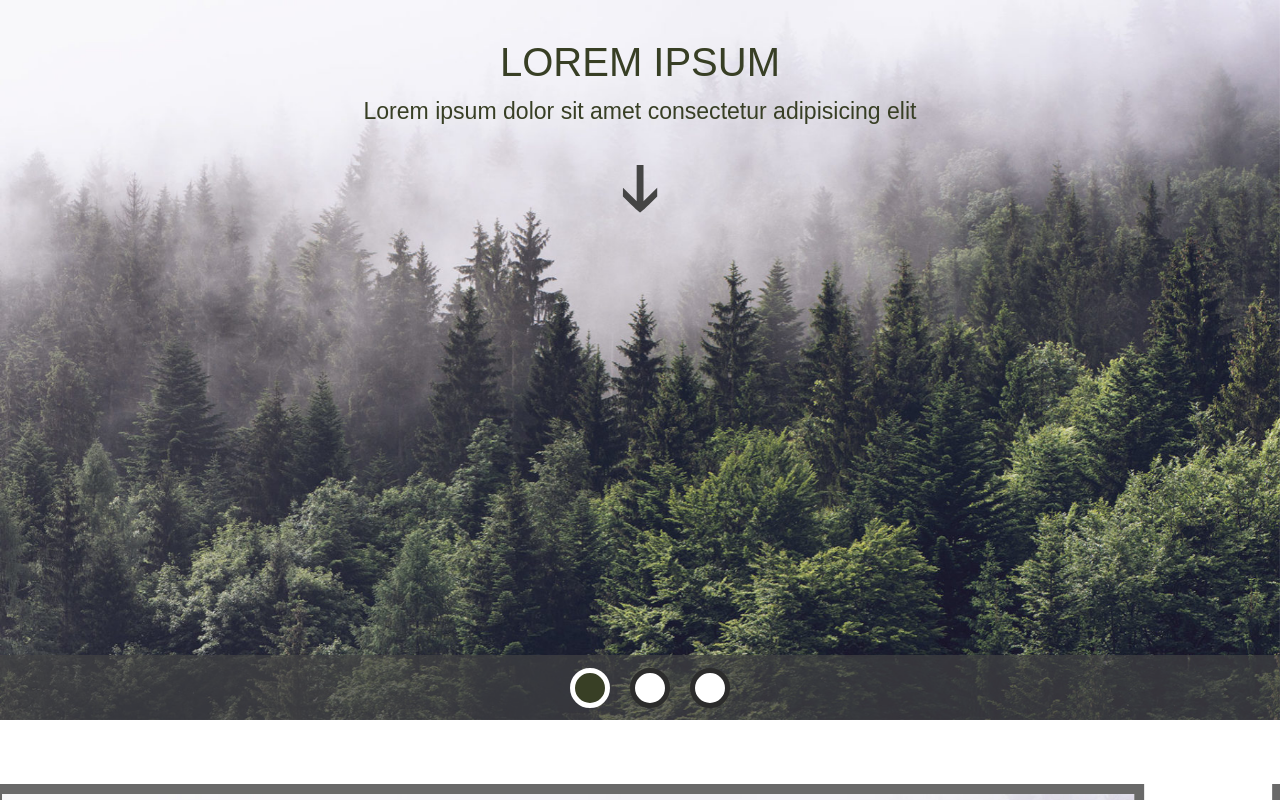
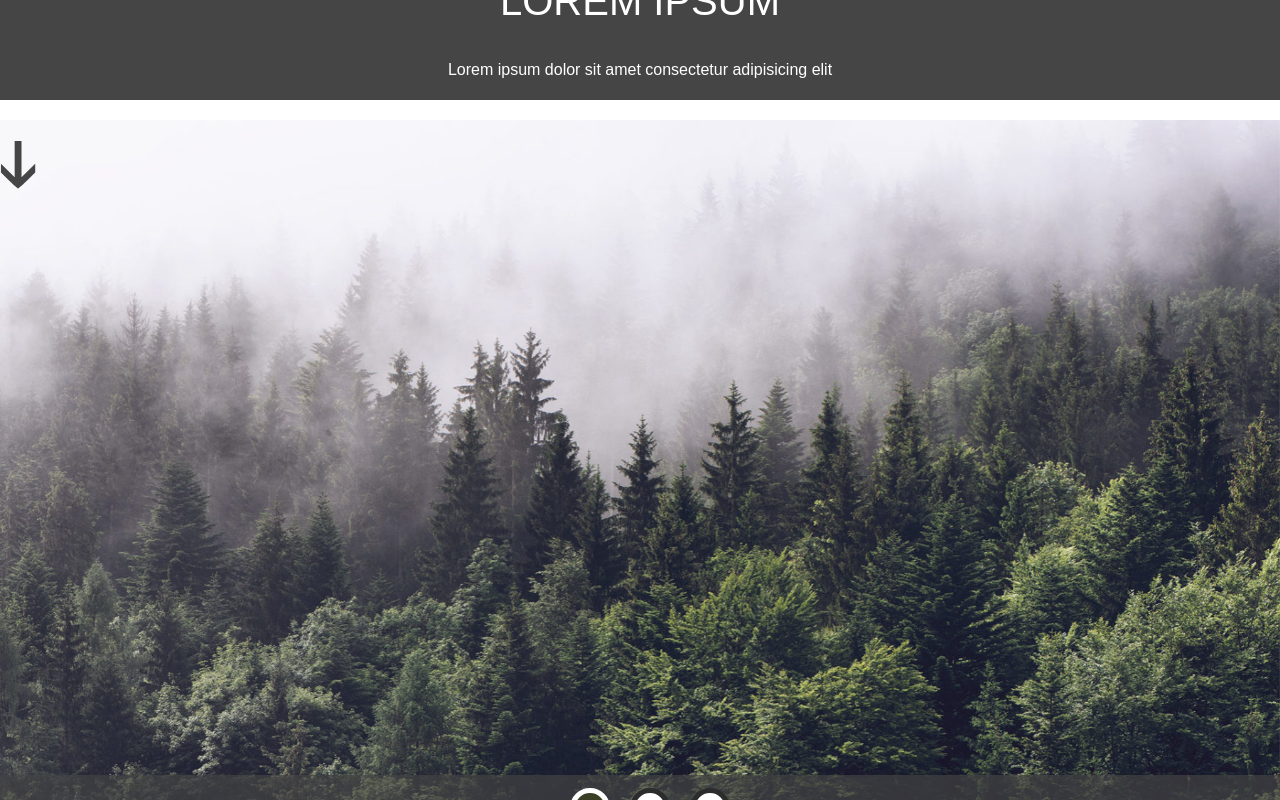
Before and after one commit to danielPantalena/DOT, a React (Create React App) app in the folder React-JS/dot-front-react/: page / in a window 1280 px wide. Shown: the top 800 px of the page. Built offline with nearby package versions, Linux system fonts and the light colour scheme.

Commit message:
add react-responsive

```diff
--- a/React-JS/dot-front-react/package.json
+++ b/React-JS/dot-front-react/package.json
@@ -10,6 +10,7 @@
     "react": "^16.13.1",
     "react-bootstrap": "^1.3.0",
     "react-dom": "^16.13.1",
+    "react-responsive": "^8.1.0",
     "react-scripts": "3.4.1"
   },
   "scripts": {
--- a/React-JS/dot-front-react/src/components/HeaderDesktop/HeaderDesktop.css
+++ b/React-JS/dot-front-react/src/components/HeaderDesktop/HeaderDesktop.css
@@ -10,7 +10,13 @@
 }
 
 .desktop-header {
-  display: none;
+  background-color: rgba(0, 0, 0, 0);
+  color: rgb(56, 63, 37);
+  display: block;
+  font-size: 1.2em;
+  margin-bottom: 2%;
+  padding: 2%;
+  width: 90vw;
 }
 
 .background-image-arrow {
@@ -28,15 +34,3 @@
   opacity: 0.6;
   transform: scale(0.8);
 }
-
-@media only screen and (min-width: 800px) {
-  .desktop-header {
-    background-color: rgba(0, 0, 0, 0);
-    color: rgb(56, 63, 37);
-    display: block;
-    font-size: 1.2em;
-    margin-bottom: 2%;
-    padding: 2%;
-    width: 90vw;
-  }
-}
--- a/React-JS/dot-front-react/src/components/HeaderMobile/HeaderMobile.css
+++ b/React-JS/dot-front-react/src/components/HeaderMobile/HeaderMobile.css
@@ -31,7 +31,7 @@
   width: 60vw;
 }
 
-@media only screen and (min-width: 800px) {
+/* @media only screen and (min-width: 800px) {
   .mobile-header {
     display: none;
   }
@@ -39,4 +39,4 @@
   .mobile-header-arrow {
     display: none;
   }
-}
+} */
--- a/React-JS/dot-front-react/src/components/HeaderMobile/HeaderMobile.jsx
+++ b/React-JS/dot-front-react/src/components/HeaderMobile/HeaderMobile.jsx
@@ -10,9 +10,7 @@ const HeaderMobile = () => {
         <h1>LOREM IPSUM</h1>
         <p className="mobile-header-text">Lorem ipsum dolor sit amet consectetur adipisicing elit</p>
       </header>
-      <a href="#carousel" className="mobile-header-arrow">
-        <img className="background-image-arrow" src={arrowGrey} alt="arrow" />
-      </a>
+
     </div>
   );
 };
--- a/React-JS/dot-front-react/src/components/SelectBackgroundImage/SelectBackgroundImage.jsx
+++ b/React-JS/dot-front-react/src/components/SelectBackgroundImage/SelectBackgroundImage.jsx
@@ -7,7 +7,6 @@ const SelectBackgroundImage = ({ setIndex }) => {
 
   const selectButton = (event) => {
     const sliderPosition = event.target.value;
-    console.log(typeof sliderPosition);
     setSelectedButton(sliderPosition);
     setIndex(Number(sliderPosition));
   };
--- a/React-JS/dot-front-react/src/sections/BackgroundCarousel/BackgroundCarousel.css
+++ b/React-JS/dot-front-react/src/sections/BackgroundCarousel/BackgroundCarousel.css
@@ -2,6 +2,15 @@
   position: relative;
   height: fit-content;
   overflow: hidden;
+}
+
+.mobile-header-arrow {
+  position: absolute;
+  top: 15vh;
+}
+
+.header-mobile-container {
+  height: 15vh;
 }
 
 .header-desktop-container {
--- a/React-JS/dot-front-react/src/sections/BackgroundCarousel/BackgroundCarousel.jsx
+++ b/React-JS/dot-front-react/src/sections/BackgroundCarousel/BackgroundCarousel.jsx
@@ -1,10 +1,14 @@
 import React, { useState } from 'react';
 import Carousel from 'react-bootstrap/Carousel';
 import { SelectBackgroundImage, HeaderDesktop, HeaderMobile } from '../../components';
-import { backgroundTrees, seoulTower, blueCartoon } from '../../images';
+import { backgroundTrees, seoulTower, blueCartoon, arrowGrey } from '../../images';
+import { useMediaQuery } from 'react-responsive';
 import './BackgroundCarousel.css';
 
 const CarouselComponent = () => {
+  const isMobile = useMediaQuery({ query: '(max-device-width: 800px)' });
+  console.log(isMobile);
+
   const [index, setIndex] = useState(0);
 
   const handleSelect = (selectedIndex, e) => {
@@ -12,9 +16,12 @@ const CarouselComponent = () => {
   };
   return (
     <div className="carousel-container">
+      {isMobile && (
         <div className="header-mobile-container">
           <HeaderMobile />
         </div>
+      )}
+
       <Carousel
         activeIndex={index}
         onSelect={handleSelect}
@@ -23,30 +30,25 @@ const CarouselComponent = () => {
         indicators={false}
       >
         <Carousel.Item>
-          <img
-            className="background-image d-block w-100"
-            src={backgroundTrees}
-            alt="First slide"
-          />
+          <img className="background-image d-block w-100" src={backgroundTrees} alt="First slide" />
         </Carousel.Item>
         <Carousel.Item>
-          <img
-            className="background-image d-block w-100"
-            src={seoulTower}
-            alt="Second slide"
-          />
+          <img className="background-image d-block w-100" src={seoulTower} alt="Second slide" />
         </Carousel.Item>
         <Carousel.Item>
-          <img
-            className="background-image d-block w-100"
-            src={blueCartoon}
-            alt="Third slide"
-          />
+          <img className="background-image d-block w-100" src={blueCartoon} alt="Third slide" />
         </Carousel.Item>
       </Carousel>
+      {isMobile && (
+        <a href="#carousel" className="mobile-header-arrow">
+          <img className="background-image-arrow" src={arrowGrey} alt="arrow" />
+        </a>
+      )}
+      {!isMobile && (
         <div className="header-desktop-container">
           <HeaderDesktop />
         </div>
+      )}
       <div className="select-background-container">
         <SelectBackgroundImage setIndex={setIndex} />
       </div>
```
Also changed, not shown: 1 other file (tests, documents, lock files or other folders). Lines whose indentation alone changed are shown as unchanged.
